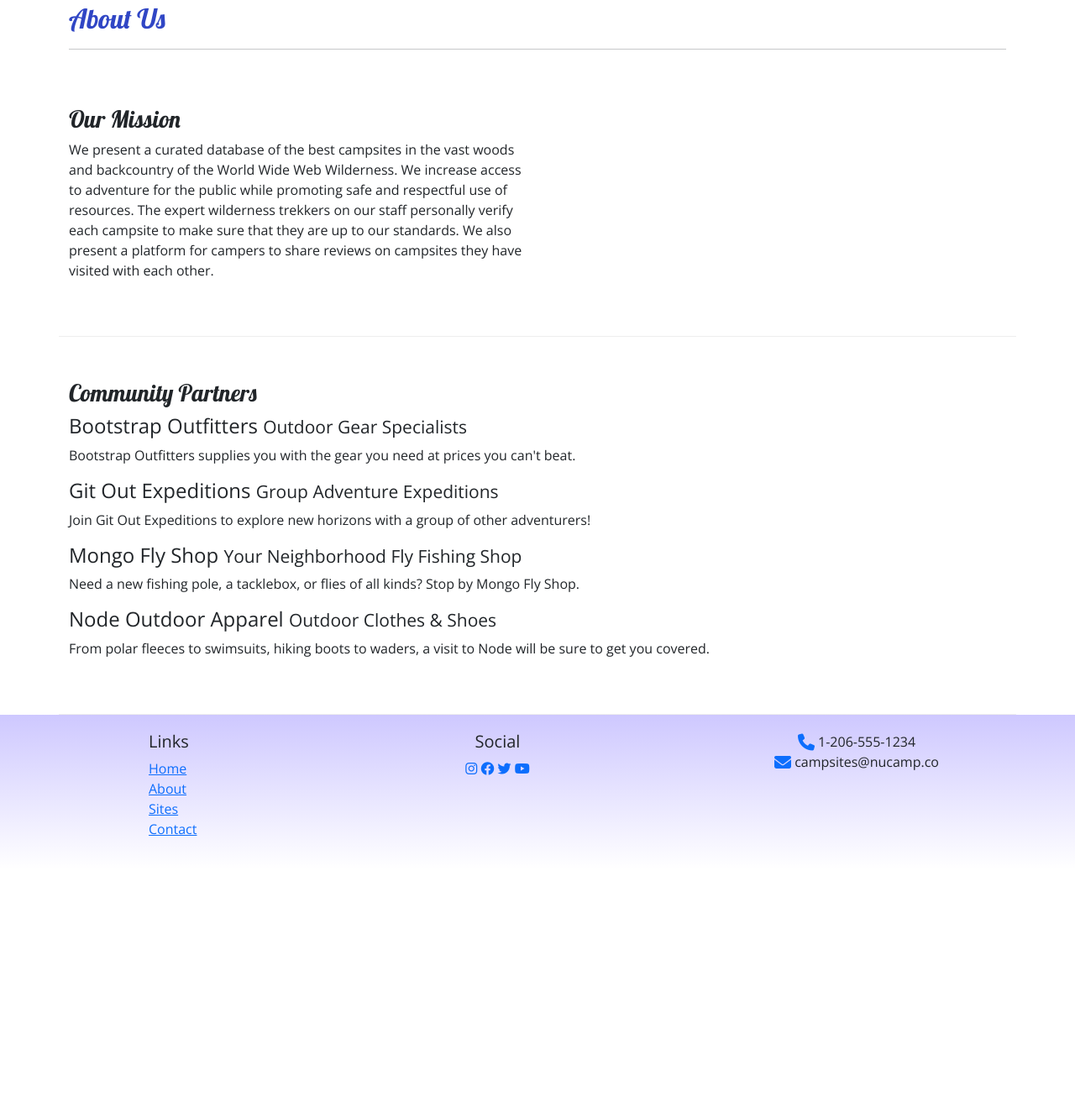
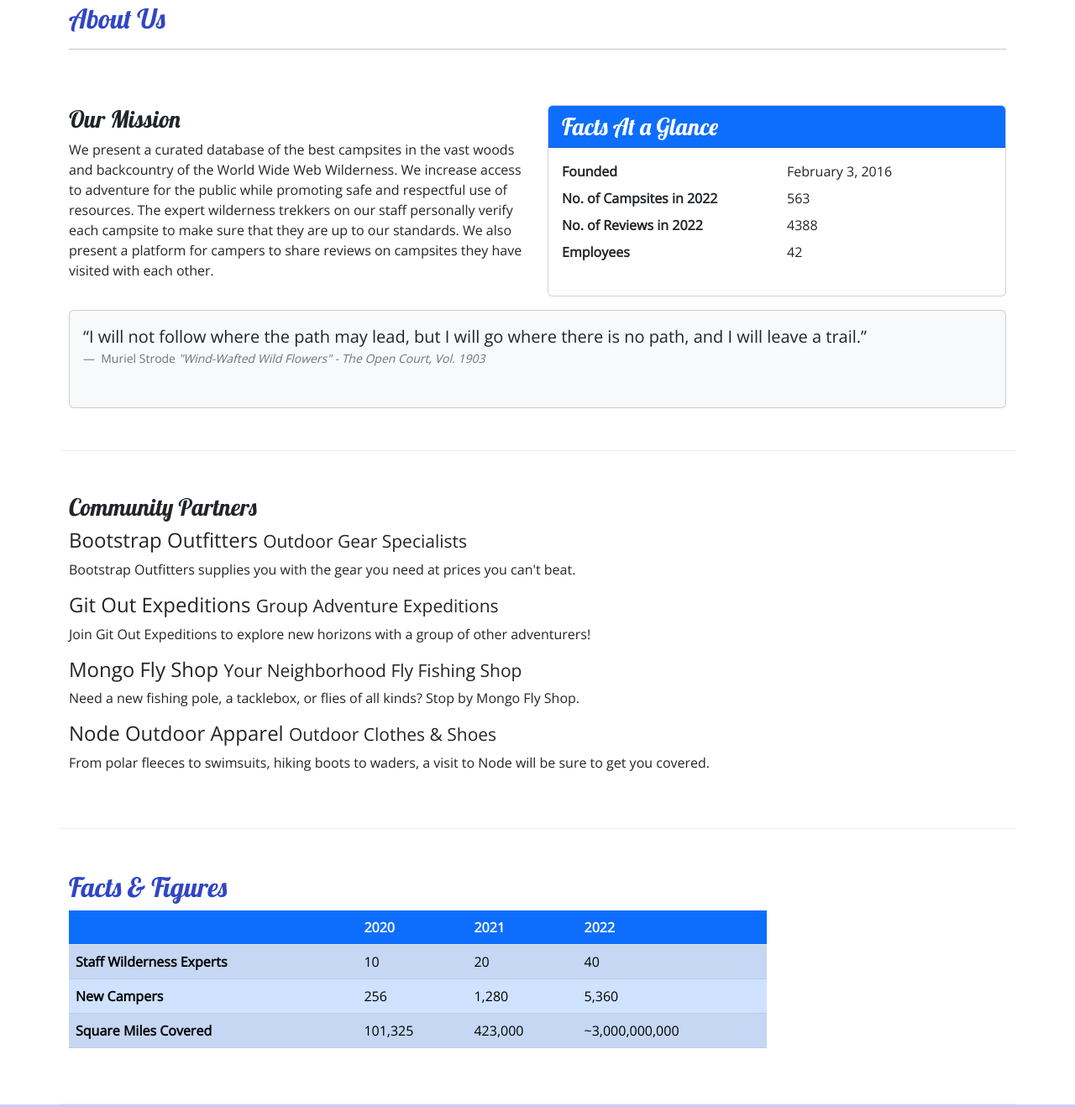
Before and after one commit to TravisMcGray/my-homepage-project, a plain HTML site: page aboutus.html in a window 1280 px wide. Shown: the part 255-1573 px from the top of the page at 84% size. Before the commit the page ends 1290 px from the top, so only its background shows below. Drawn offline with nearby package versions, Linux system fonts and the light colour scheme.

Commit message:
Tables and Cards

```diff
--- a/aboutus.html
+++ b/aboutus.html
@@ -58,20 +58,47 @@
             </div>
 
 
-        <section>
-            <div class="row row-content"> <!-- row 1-->
-                <div class="col-sm-6">
-                    <h3>Our Mission</h3>
-                    <p>We present a curated database of the best campsites in the vast woods and backcountry of the World Wide Web Wilderness. We increase access
-                    to adventure for the public while promoting safe and respectful use of resources. The expert wilderness trekkers on our staff personally verify each
-                    campsite to make sure that they are up to our standards. We also present a platform for campers to share reviews on campsites they have visited
-                    with each other.</p>
+        <section class="row row-content"> <!-- row 1-->
+            <div class="col-sm-6">
+                <h3>Our Mission</h3>
+                <p>We present a curated database of the best campsites in the vast woods and backcountry of the World
+                    Wide Web Wilderness. We increase access to adventure for the public while promoting safe and
+                    respectful use of resources. The expert wilderness trekkers on our staff personally verify each
+                    campsite to make sure that they are up to our standards. We also present a platform for campers to
+                    share reviews on campsites they have visited with each other.</p>
+            </div>
+            <div class="col-sm-6">
+                <div class="card">
+                    <h3 class="card-header bg-primary text-white">Facts At a Glance</h3>
+                    <div class="card-body">
+                        <dl class="row">
+                            <dt class="col-6">Founded</dt>
+                            <dd class="col-6">February 3, 2016</dd>
+                            <dt class="col-6">No. of Campsites in 2022</dt>
+                            <dd class="col-6">563</dd>
+                            <dt class="col-6">No. of Reviews in 2022</dt>
+                            <dd class="col-6">4388</dd>
+                            <dt class="col-6">Employees</dt>
+                            <dd class="col-6">42</dd>
+                        </dl>
+                    </div>
+                </div>
+            </div>
+            <div class="col">
+                <div class="card bg-light mt-3">
+                    <figure class="card-body">
+                        <blockquote class="blockquote">
+                            <q>I will not follow where the path may lead, but I will go where there is no path, and I will leave a trail.</q>
+                        </blockquote>
+                        <figcaption class="blockquote-footer">
+                            Muriel Strode <cite>"Wind-Wafted Wild Flowers" - The Open Court, Vol. 1903</cite>
+                        </figcaption>
+                   </figure>
                 </div>
             </div>
         </section>
 
-        <section>
-            <div class="row row-content"> <!-- row 2-->
+        <section class="row row-content"> <!-- row 2-->
                 <div class="col-12">
                     <h3>Community Partners</h3>
                     <h4>Bootstrap Outfitters <small>Outdoor Gear Specialists</small></h4>
@@ -84,6 +111,44 @@
                     <p class="d-none d-sm-block">From polar fleeces to swimsuits, hiking boots to waders, a visit to Node will be sure to get you covered.</p>
                 </div>
             </div>
+        </section>
+
+        <section class="row row-content">
+        <div class="col-sm-9">
+            <h2>Facts & Figures</h2>
+            <div class="table-responsive">
+                <table class="table table-responsive table-striped">
+                    <thead CLASS="bg-primary text-light">
+                        <tr>
+                            <th></th>
+                            <th>2020</th>
+                            <th>2021</th>
+                            <th>2022</th>
+                        </tr>
+                    </thead>
+                    <tbody class="table-primary">
+                        <tr>
+                            <th>Staff Wilderness Experts</th>
+                            <td>10</td>
+                            <td>20</td>
+                            <td>40</td>
+                        </tr>
+                        <tr>
+                            <th>New Campers</th>
+                            <td>256</td>
+                            <td>1,280</td>
+                            <td>5,360</td>
+                        </tr>
+                        <tr>
+                            <th>Square Miles Covered</th>
+                            <td>101,325</td>
+                            <td>423,000</td>
+                            <td>~3,000,000,000</td>
+                        </tr>
+                    </tbody>
+                </table>
+            </div>
+        </div>
         </section>
     </main> <!-- end of all rows-cols and container of main-->
 
```
